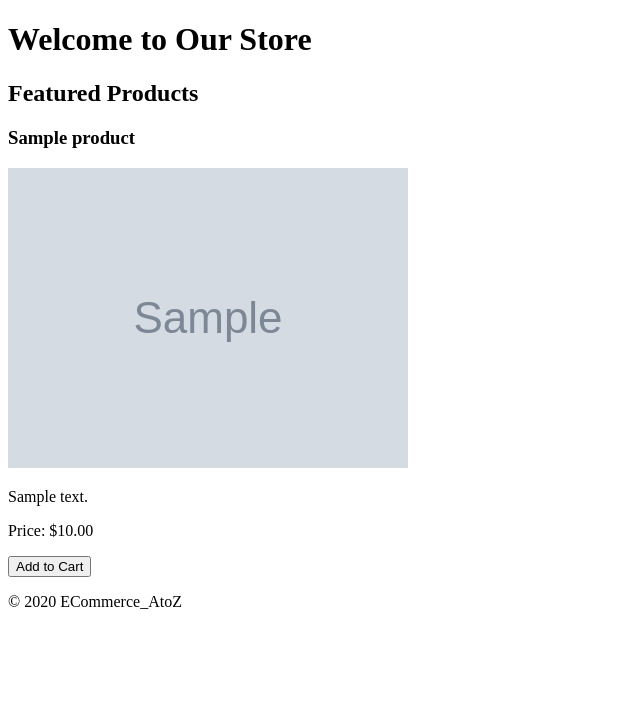
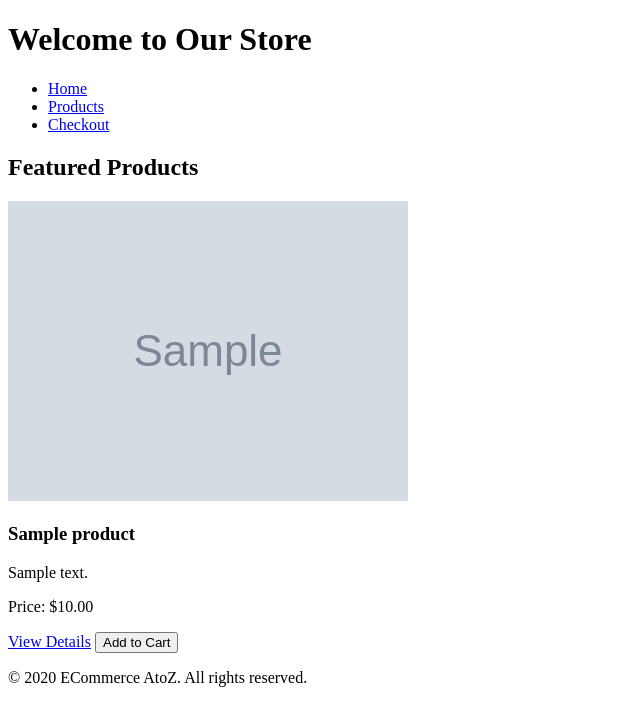
Before and after one commit to 01Prathamesh/ECommerce_AtoZ, a Django app: template shop/templates/homepage.html in a window 1280 px wide. Shown: the top 726 px of the page, without its empty margins (0-640 px from the left). Run offline with Django 5.2, Linux system fonts and the light colour scheme; tables that the repository leaves empty hold one stand-in row (values such as "Sample post"); the template is opened without the code that fills it: values that come from a table or form of the project are taken from there, most other values are stand-ins (such as "Sample title", 1, 10 or a date in 2020); grey boxes marked "Sample" are stand-in pictures.

Commit message:
Homepage.html is updated and refined well.

```diff
--- a/shop/templates/homepage.html
+++ b/shop/templates/homepage.html
@@ -6,33 +6,49 @@
 <head>
     <meta charset="UTF-8">
     <meta name="viewport" content="width=device-width, initial-scale=1.0">
-    <title>Homepage</title>
+    <title>Homepage - ECommerce AtoZ</title>
     <link rel="stylesheet" href="{% static 'css/styles.css' %}">
 </head>
 <body>
     <header>
+        <div class="container">
             <h1>Welcome to Our Store</h1>
+            <nav>
+                <ul>
+                    <li><a href="{% url 'homepage' %}">Home</a></li>
+                    <li><a href="{% url 'product_listing' %}">Products</a></li>
+                    <li><a href="{% url 'checkout' %}">Checkout</a></li>
+                </ul>
+            </nav>
+        </div>
     </header>
 
     <main>
+        <div class="container">
             <h2>Featured Products</h2>
             <div class="product-list">
                 {% for product in featured_products %}
                     <div class="product-item">
+                        <img src="{{ product.image.url }}" alt="{{ product.name }}" class="product-image" />
                         <h3>{{ product.name }}</h3>
-                    <img src="{{ product.image.url }}" alt="{{ product.name }}" />
-                    <p>{{ product.description }}</p>
-                    <p>Price: ${{ product.price }}</p>
-                    <button>Add to Cart</button>
+                        <p class="product-description">{{ product.description|truncatewords:15 }}</p>
+                        <p class="product-price">Price: ${{ product.price }}</p>
+                        <a href="{% url 'product_detail' product.id %}" class="btn">View Details</a>
+                        <button class="btn add-to-cart">Add to Cart</button>
                     </div>
                 {% empty %}
                     <p>No featured products available at this time.</p>
                 {% endfor %}
             </div>
+        </div>
     </main>
 
     <footer>
-        <p>&copy; {{ current_year }} ECommerce_AtoZ</p>
+        <div class="container">
+            <p>&copy; {{ current_year }} ECommerce AtoZ. All rights reserved.</p>
+        </div>
     </footer>
+
+    <script src="{% static 'js/scripts.js' %}"></script>
 </body>
 </html>
```
Lines whose indentation alone changed are shown as unchanged.
